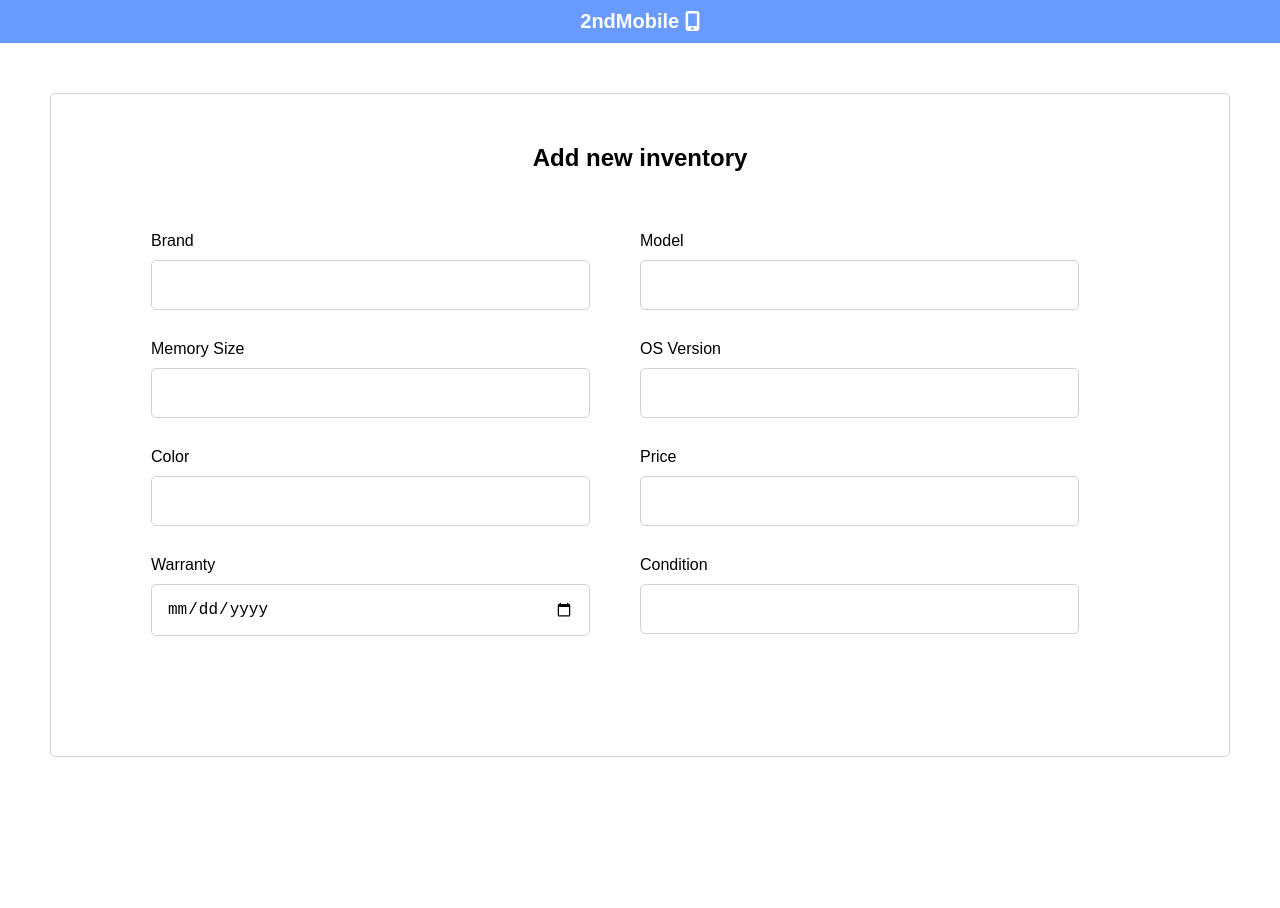
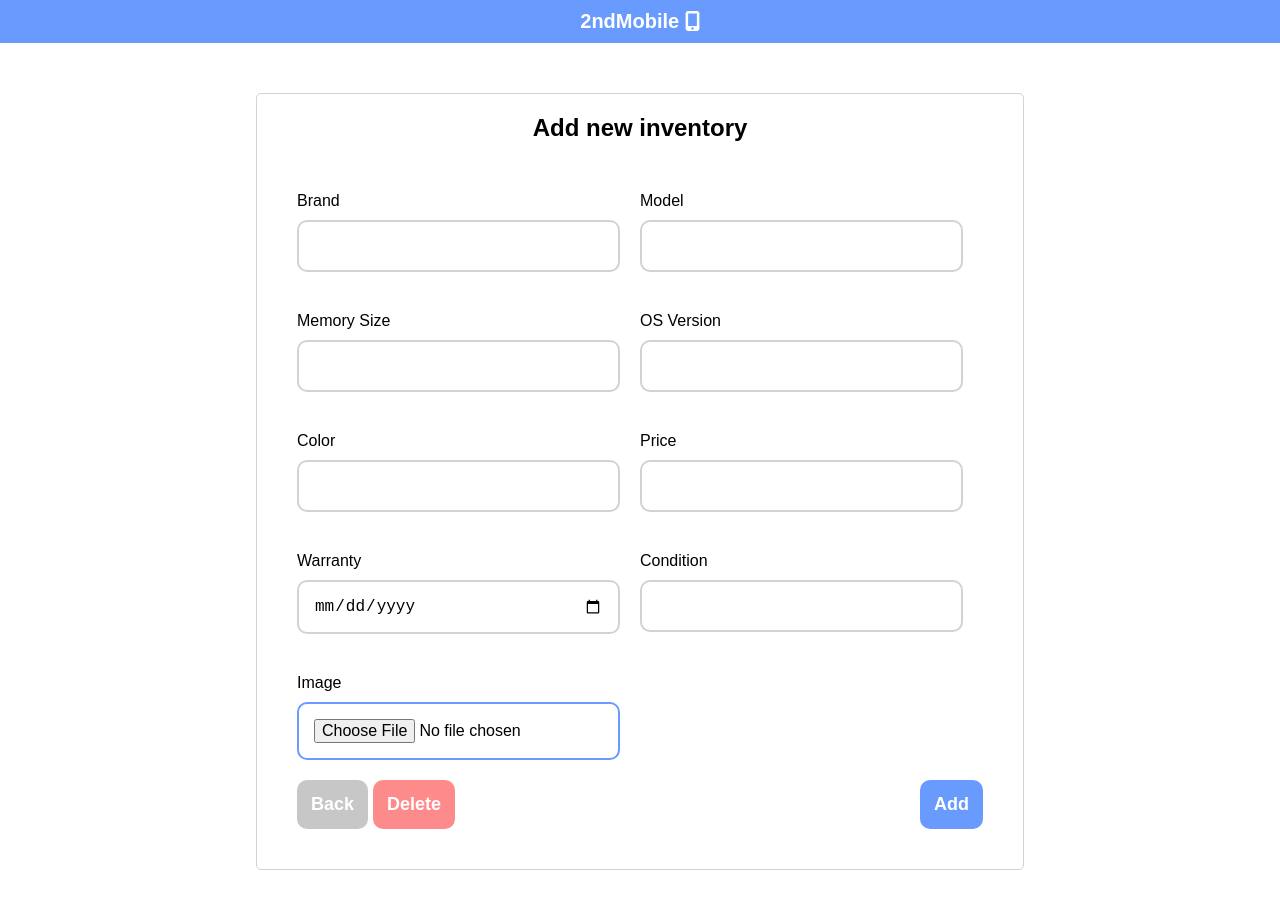
Before and after one commit to raksul/internship-Nhi-Vo, a Vue app: page /add in a window 1280 px wide. Shown: the top 908 px of the page. Before the commit the page ends 807 px from the top, so only its background shows below. Built offline with nearby package versions, Linux system fonts and the light colour scheme.

Commit message:
product modal updated

```diff
--- a/index.html
+++ b/index.html
@@ -4,7 +4,7 @@
     <meta charset="UTF-8" />
     <link rel="icon" href="/favicon.ico" />
     <meta name="viewport" content="width=device-width, initial-scale=1.0" />
-    <title>Vite App</title>
+    <title>Store Management App</title>
   </head>
   <body>
     <div id="app"></div>
--- a/src/components/Form.vue
+++ b/src/components/Form.vue
@@ -1,71 +1,173 @@
-<script setup lang="ts">
+<script setup lang="ts">import { ref } from 'vue';
+import { useInventoriesStore } from "../stores/inventories";
+
+const store = useInventoriesStore()
+
+const formData = {
+    model: null,
+    memory_size: null,
+    os_version: null,
+    color: null,
+    price: null,
+    warranty_date: new Date(Date.now()).toISOString().slice(0, 10),
+    condition: null,
+    images: []
+}
 
 </script>
 
 <template>
-    <div class="">
+    <div class="wrapper">
         <h2 class="title">
             <slot name="title" class="title"></slot>
         </h2>
         <form action="">
-            <div class="input-field">
+            <div class="input-group">
                 <span class="label">Brand</span>
                 <input type="text">
             </div>
-            <div class="input-field">
+            <div class="input-group">
                 <span class="label">Model</span>
                 <input type="text">
             </div>
-            <div class="input-field">
+            <div class="input-group">
                 <span class="label">Memory Size</span>
                 <input type="number">
             </div>
-            <div class="input-field">
+            <div class="input-group">
                 <span class="label">OS Version</span>
                 <input type="text">
             </div>
-            <div class="input-field">
+            <div class="input-group">
                 <span class="label">Color</span>
                 <input type="text">
             </div>
-            <div class="input-field">
+            <div class="input-group">
                 <span class="label">Price</span>
                 <input type="number">
             </div>
-            <div class="input-field">
+            <div class="input-group">
                 <span class="label">Warranty</span>
                 <input type="date">
             </div>
-            <div class="input-field">
+            <div class="input-group">
                 <span class="label">Condition</span>
                 <input type="text">
             </div>
+            <div class="input-group image-upload">
+                <span class="label">Image</span>
+                <input type="file">
+            </div>
+
+            <div class="btn-container">
+                <div>
+
+                    <router-link to="/"><button class="btn-back">Back</button></router-link>
+                    <button class="btn-delete">Delete</button>
+                </div>
+
+                <button v-if="!store.edit.status" class="btn-save">Add</button>
+                <button v-else class="btn-save">Save</button>
+            </div>
         </form>
+
     </div>
 </template>
 
 <style scoped>
+.wrapper {
+    width: 60vw;
+    justify-self: center;
+    border: 1px solid #d2d2d2;
+    border-radius: 5px;
+    padding: 20px;
+    margin: 50px auto;
+
+}
+
 .title {
     font-size: 24px;
     font-weight: bold;
     text-align: center;
+    margin-bottom: 10px;
 }
 
 .wrapper form {
     display: flex;
     flex-wrap: wrap;
     justify-content: space-between;
-    padding: 50px;
+    padding: 20px;
 }
 
-.input-field {
+.input-group {
     flex-basis: 50%;
-    padding: 10px 50px 20px 0px;
+    padding: 20px 20px 20px 0px;
+}
+
+.input-group input {
+    width: 100%;
+    padding: 15px;
+    margin-top: 10px;
+    font-size: 1rem;
+    border: 2px solid #d2d2d2;
+    border-radius: 10px;
+}
+
+.input-group input:focus {
+    border: 2px solid var(--primary-color);
+}
+
+.image-upload input {
+    border: 2px solid var(--primary-color);
+}
+
+.btn-container {
+    width: 100%;
+    display: flex;
+    justify-content: space-between;
+    align-items: center;
+
+}
+
+button {
+    padding: 14px;
+    border: none;
+    border-radius: 10px;
+    font-size: 18px;
+    font-weight: 600;
+    color: #fff;
+    cursor: pointer;
+}
+
+.btn-save {
+    background-color: var(--primary-color);
+}
+
+.btn-save:hover {
+    background-color: #91b2ff;
+}
+
+.btn-back {
+    background-color: #c7c7c7;
+}
+
+.btn-back:hover {
+    background-color: #d2d2d2;
+}
+
+.btn-delete {
+    background-color: #fe8b8b;
+    margin-left: 5px;
+}
+
+router-link {
+    text-decoration: none;
+    color: #fff;
 }
 
 @media (max-width: 900px) {
-
     .wrapper {
+        width: 80vw;
         padding: 15px;
     }
 
@@ -73,19 +175,14 @@
         padding: 0px
     }
 
-    .input-field {
+    .input-group {
         margin: 0;
         flex-basis: 100%;
-        padding: 20px 0px 10px 0px;
+        padding: 20px 0px 20px 0px;
+    }
+
+    .btn-container {
+        width: 100%;
     }
 }
-
-.input-field input {
-    width: 100%;
-    padding: 15px;
-    margin-top: 10px;
-    font-size: 1rem;
-    border: 1px solid #d2d2d2;
-    border-radius: 5px;
-}
 </style>
--- a/src/components/InventoriesList.vue
+++ b/src/components/InventoriesList.vue
@@ -91,11 +91,11 @@ table {
     background-color: var(--primary-color);
     color: #ffffff;
     font-weight: bold;
-
 }
 
 .table tbody tr:hover {
     background-color: rgb(241, 241, 241);
+    cursor: pointer;
 }
 
 @media (max-width: 900px) {
--- a/src/components/ProductModal.vue
+++ b/src/components/ProductModal.vue
@@ -1,8 +1,14 @@
 <script setup lang="ts">import { useInventoriesStore } from '@/stores/inventories';
-import { onMounted } from 'vue';
+import { ref } from 'vue';
 
 const props = defineProps(['item'])
 defineEmits(['close'])
+
+const item = ref(props.item)
+
+const warrantyDisplay = (date: string) => {
+    return Date.parse(date) < Date.now() ? "Expired" : date.substring(0, 10)
+}
 
 </script>
 
@@ -10,18 +16,63 @@ defineEmits(['close'])
     <div class="modal-backdrop">
         <div class="modal">
             <header class="modal-header">
-                <slot name="header">
-                    {{ props.item.model.name }}
-                </slot>
+                Inventory details
                 <button type="button" class="btn-close" @click="$emit('close')">
                     x
                 </button>
             </header>
 
             <section class="modal-body">
-                <slot name="body">
-                    Description
-                </slot>
+                <div class="container">
+                    <div style="text-align: center;">
+                        <img class="thumbnail" :src="item.images[0]" />
+                        <p style="font-weight: bold;">{{ item.model.name }}</p>
+                    </div>
+                    <div class="outline">
+                        <table>
+                            <tr>
+                                <th>Brand</th>
+                                <td>{{ item.model.brand }}</td>
+                            </tr>
+                            <tr>
+                                <th>Display</th>
+                                <td>{{ item.model.display }}</td>
+                            </tr>
+                            <tr>
+                                <th>Year</th>
+                                <td>{{ item.model.year }}</td>
+                            </tr>
+                            <tr>
+                                <th>Color</th>
+                                <td>{{ item.color }}</td>
+                            </tr>
+                            <tr>
+                                <th>OS Version</th>
+                                <td>{{ item.os_version }}</td>
+                            </tr>
+                            <tr>
+                                <th>Memory size</th>
+                                <td>{{ item.memory_size }}GB</td>
+                            </tr>
+                            <tr>
+                                <th>Warranty</th>
+                                <td>{{ warrantyDisplay(item.warranty_expiry) }}</td>
+                            </tr>
+                            <tr>
+                                <th>Condition</th>
+                                <td>{{ item.condition }}</td>
+                            </tr>
+                            <tr>
+                                <th>Price</th>
+                                <td>${{ item.price }}</td>
+                            </tr>
+                            <tr>
+                                <th>Status</th>
+                                <td>{{ item.is_sold ? "Sold" : "In-stock" }}</td>
+                            </tr>
+                        </table>
+                    </div>
+                </div>
             </section>
 
             <footer class="modal-footer">
@@ -47,7 +98,7 @@ defineEmits(['close'])
 }
 
 .modal {
-    width: 300px;
+    width: 450px;
     background: #FFFFFF;
     box-shadow: 2px 2px 5px 1px rgba(124, 124, 124, 0.3);
     overflow-x: auto;
@@ -88,7 +139,7 @@ defineEmits(['close'])
     padding: 10px;
     cursor: pointer;
     font-weight: bold;
-    color: #7EAAFF;
+    color: var(--primary-color);
     background: transparent;
 }
 
@@ -96,7 +147,40 @@ defineEmits(['close'])
     color: white;
     background: var(--primary-color);
     border: 1px solid var(--primary-color);
-    border-radius: 2px;
+    border-radius: 10px;
     padding: 10px;
+    font-size: 18px;
+    font-weight: bold;
+}
+
+.container {
+    display: flex;
+}
+
+.outline {
+    margin: 0px 10px;
+    padding: 10px;
+    width: 100%;
+    border: 1px solid #d2d2d2;
+    display: flex;
+}
+
+.outline table,
+th,
+td {
+    text-align: start;
+    padding: 5px;
+}
+
+.outline table th {
+    font-weight: bold;
+}
+
+.thumbnail {
+    width: 100px;
+    height: 90px;
+    object-fit: cover;
+    background-position: center center;
+    background-repeat: no-repeat;
 }
 </style>
--- a/src/stores/inventories.ts
+++ b/src/stores/inventories.ts
@@ -22,24 +22,30 @@ export type Inventory = {
   images: Array<string>;
 };
 
+const BASE_URL = "http://localhost:3000/inventories";
+
 export const useInventoriesStore = defineStore({
   id: "inventories",
   state: () => ({
     inventories: [] as Inventory[],
     inventory: {} as Inventory,
+    edit: { status: false, id: null },
   }),
   actions: {
     async fetchData() {
       await axios
-        .get("http://localhost:3000/inventories")
+        .get(BASE_URL)
         .then((res) => (this.inventories = res.data))
         .catch((err) => console.log(err));
     },
     async fetchDataById(id: number) {
       await axios
-        .get(`http://localhost:3000/inventories/${id}`)
+        .get(`${BASE_URL}/${id}`)
         .then((res) => (this.inventory = res.data))
         .catch((err) => console.log(err));
     },
+    async addInventory() {
+      await axios.post(BASE_URL, {});
+    },
   },
 });
--- a/src/views/AddView.vue
+++ b/src/views/AddView.vue
@@ -3,20 +3,12 @@ import Form from "../components/Form.vue"
 </script>
 
 <template>
-    <div class="wrapper">
-        <Form>
-            <template v-slot:title>
-                Add new inventory
-            </template>
-        </Form>
-    </div>
+    <Form>
+        <template v-slot:title>
+            Add new inventory
+        </template>
+    </Form>
 </template>
 
 <style scoped>
-.wrapper {
-    margin: 50px;
-    border: 1px solid #d2d2d2;
-    border-radius: 5px;
-    padding: 50px;
-}
 </style>
--- a/src/views/HomeView.vue
+++ b/src/views/HomeView.vue
@@ -51,7 +51,8 @@ import Filter from "../components/Filter.vue";
   border: none;
   border-radius: 5px;
   margin-left: auto;
-  margin-bottom: 10px;
+  margin-bottom: 15px;
+  cursor: pointer;
 }
 
 .add-btn:hover {
```
